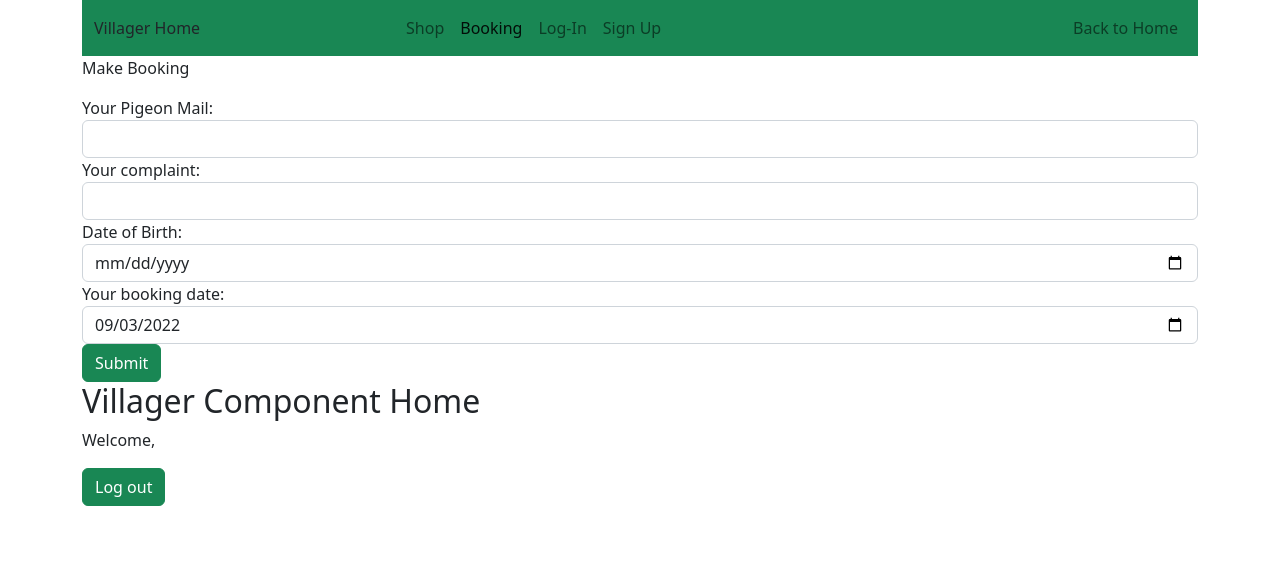
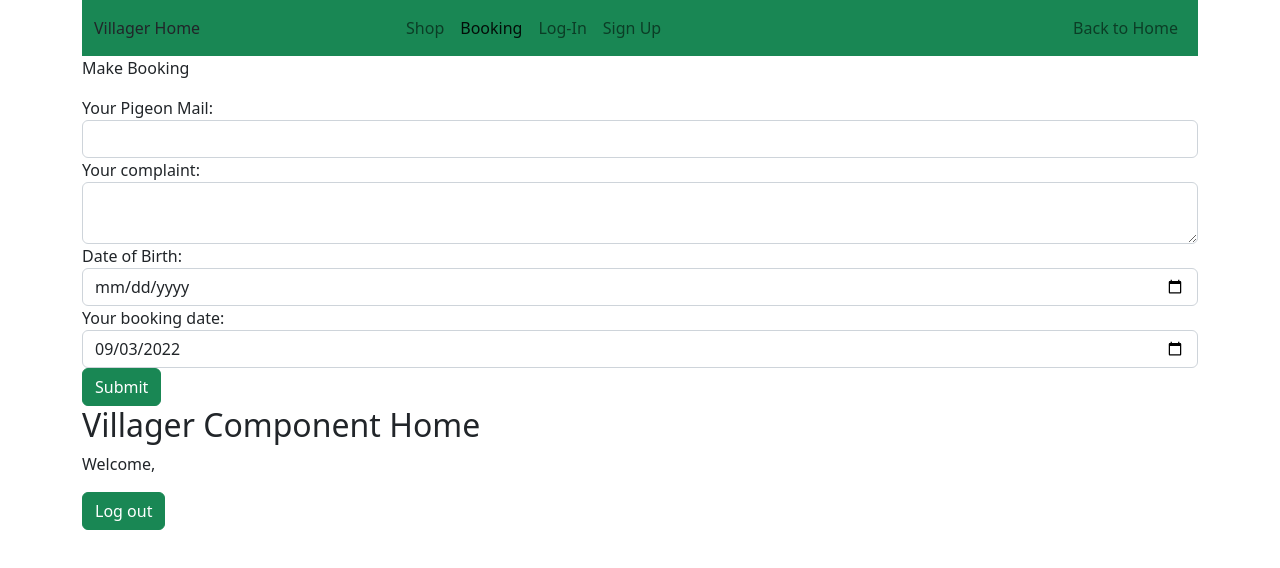
Before and after one commit to michaelcychan/village-doctor, a React (Create React App) app in the folder Frontend/: page /villager/booking in a window 1280 px wide. Shown: the top 568 px of the page. Built offline with nearby package versions, Linux system fonts and the light colour scheme.

Commit message:
finish frontend for villager booking page, able to console.log the object

```diff
--- a/Frontend/src/components/villagers/makeBooking.component.js
+++ b/Frontend/src/components/villagers/makeBooking.component.js
@@ -50,19 +50,19 @@ const MakeBooking = (props) => {
       <form onSubmit={onSubmit}>
         <div className='form-group'>
           <label htmlFor="villagerPigeonMail">Your Pigeon Mail:</label>
-          <input required className="form-control" id="villagerPigeonMail" name="villagerPigeonMail" />
+          <input required className="form-control" id="villagerPigeonMail" name="villagerPigeonMail" onChange={onChangeVillagerPigeonMail} />
         </div>
         <div className='form-group'>
           <label htmlFor="complainOf">Your complaint:</label>
-          <input required className="form-control" type="text" id="complainOf" name="complainOf" />
+          <textarea required className="form-control" id="complainOf" name="complainOf" onChange={onChangeComplainOf} />
         </div>
         <div className='form-group'>
           <label htmlFor="dob">Date of Birth:</label>
-          <input required type ="date" id="dob" name="dob" className="form-control"/>
+          <input required type ="date" id="dob" name="dob" max={defaultBookingDate.toISOString().split('T')[0]} className="form-control" onChange={onChangeDob} />
         </div>
         <div className='form-group'>
           <label htmlFor="date">Your booking date:</label>
-          <input required type="date" id="date" name="date" className="form-control" defaultValue={defaultBookingDate.toISOString().split('T')[0]} />
+          <input required type="date" id="date" name="date" className="form-control" onChange={onChangeDate} min={defaultBookingDate.toISOString().split('T')[0]} defaultValue={defaultBookingDate.toISOString().split('T')[0]} />
         </div>
         <div className='form-group'>
           <input type="submit" className="btn btn-success" />
```
